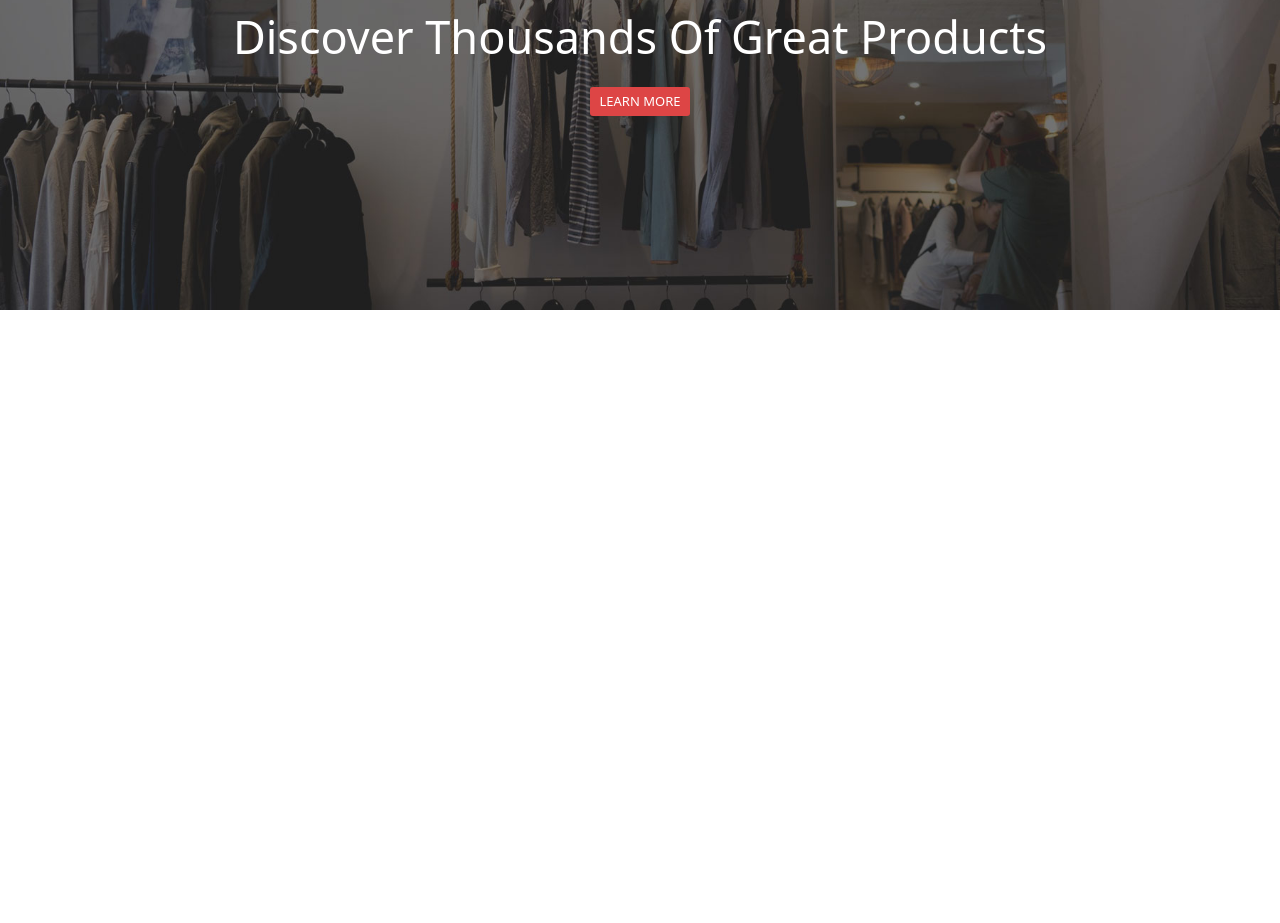
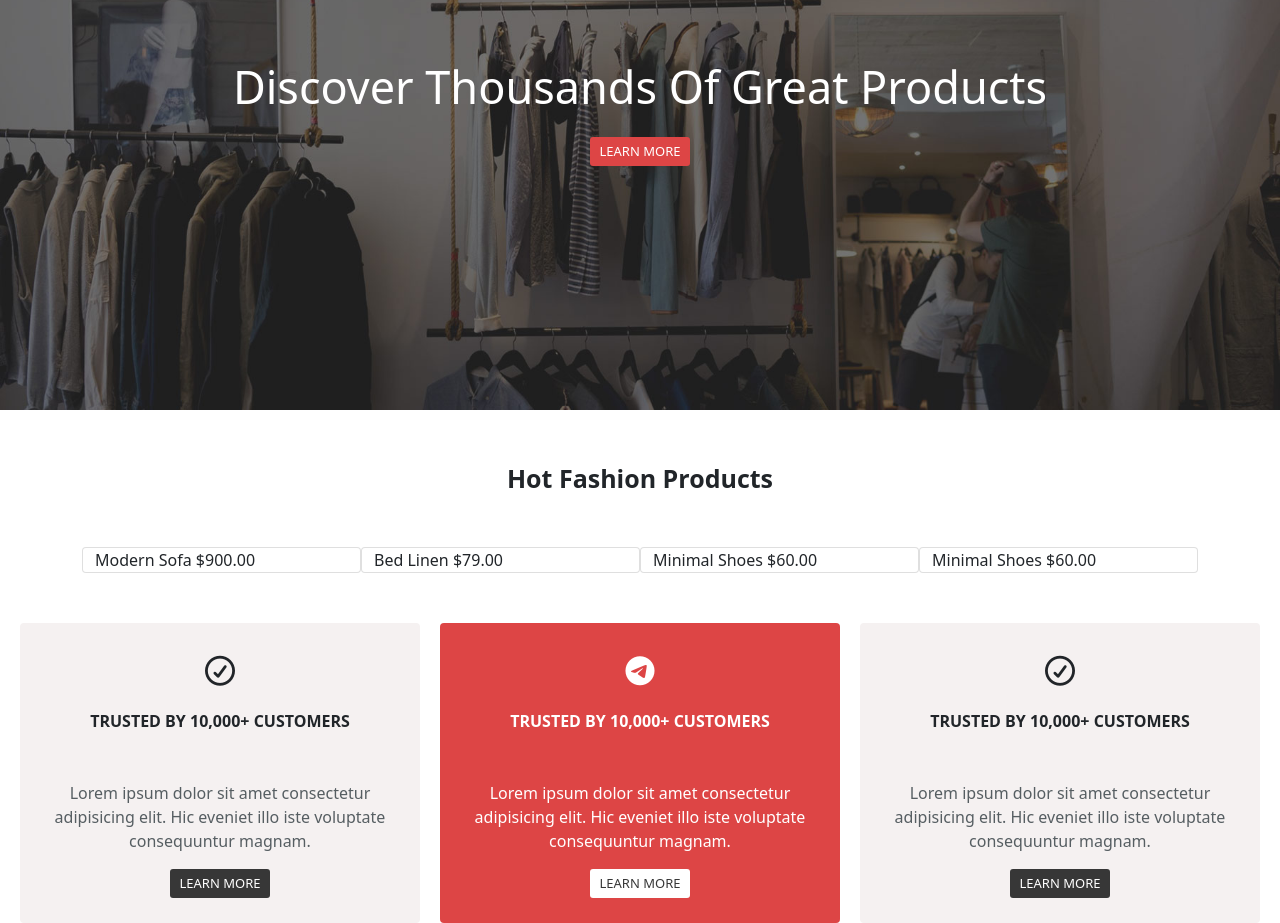
Before and after one commit to N-Georges/Projet-JS---Emporium, a website: page index.html in a window 1280 px wide. Shown: the part 2232-3155 px from the top of the page. Before the commit the page ends 2542 px from the top, so only its background shows below. Drawn offline with nearby package versions, Linux system fonts and the light colour scheme.

Commit message:
section lastSections finaliser

```diff
--- a/index.html
+++ b/index.html
@@ -60,7 +60,7 @@
         <section class="recentsProduct">
             <div class="container">
                 <div class="row">
-                    <span class="title">Recents Products</>
+                    <span class="title">Recents Products</span>
                 </div>
 <!-- row 1 -->
                 <div class="row">
@@ -150,8 +150,67 @@
             </div>
         </section>
 <!-- section 5 -->
-        <section>
-
+        <section class="fashionProduct">
+            <div class="container">
+                <div class="row">
+                    <span class="title">Hot Fashion Products</span>
+                </div>
+                <div class="row">
+                    <div class="cardMSofa card col-3">
+                        <div class="Sofa setup"></div>
+                        <div class="content">
+                            <span>Modern Sofa</span>
+                            <span>$900.00</span>
+                        </div>
+                    </div>
+                    <div class="cardBed card  col-3">
+                        <div class="bed setup"></div>
+                        <div class="content">
+                            <span>Bed Linen</span>
+                            <span>$79.00</span>
+                        </div>
+                    </div>
+                    <div class="cardShoes card col-3">
+                        <div class="shoes setup"></div>
+                        <div class="content">
+                            <span>Minimal Shoes</span>
+                            <span>$60.00</span>
+                        </div>
+                    </div>
+                    <div class="cardShoes card col-3">
+                        <div class="shoes setup"></div>
+                        <div class="content">
+                            <span>Minimal Shoes</span>
+                            <span>$60.00</span>
+                        </div>
+                    </div>
+                </div>
+            </div>
+        </section>
+<!-- section 6 -->
+        <section class="lastCard">
+            <div class="container-fluid">
+                <div class="row">
+                    <div class="card white col-4">
+                        <span class="icon mb-3"><i class="far fa-check-circle icon"></i></span>
+                        <span class="title  mb-5">TRUSTED BY 10,000+ CUSTOMERS</span>
+                        <p class="content mb-3">Lorem ipsum dolor sit amet consectetur adipisicing elit. Hic eveniet illo iste voluptate consequuntur magnam.</p>
+                        <button class="btnBlack">LEARN MORE</button>
+                    </div>
+                    <div class="card rougeBg col-4">
+                        <span class="icon mb-3"><i class="fab fa-telegram-plane icon"></i></span>
+                        <span class="title  mb-5">TRUSTED BY 10,000+ CUSTOMERS</span>
+                        <p class="content mb-3">Lorem ipsum dolor sit amet consectetur adipisicing elit. Hic eveniet illo iste voluptate consequuntur magnam.</p>
+                        <button class="btnWhite">LEARN MORE</button>
+                    </div>
+                    <div class="card white col-4">
+                        <span class="icon mb-3"><i class="far fa-check-circle icon"></i></span>
+                        <span class="title  mb-5">TRUSTED BY 10,000+ CUSTOMERS</span>
+                        <p class="content mb-3">Lorem ipsum dolor sit amet consectetur adipisicing elit. Hic eveniet illo iste voluptate consequuntur magnam.</p>
+                        <button class="btnBlack">LEARN MORE</button>
+                    </div>
+                </div>
+            </div>
         </section>
     </main>
     <script src="./public/js/main.js"></script>
--- a/src/scss/modules/_banner.scss
+++ b/src/scss/modules/_banner.scss
@@ -2,7 +2,7 @@
     display: flex;
     justify-content: center;
     align-items: center;
-    height: 500px;
+    height: 600px;
     background-image: url(../img/cta-bg.jpg);
     background-position: center;
     background-size: cover;
--- /dev/null
+++ b/src/scss/modules/_fashionProductSection.scss
@@ -0,0 +1,14 @@
+.fashionProduct{
+    .container{
+        .row{
+            margin: 50px 0px;
+            display: flex;
+            justify-content: center;
+            .title{
+                text-align: center;
+                font-size: 25px;
+                font-weight: 600;
+            }
+        }
+    }
+}
--- /dev/null
+++ b/src/scss/modules/_lastSection.scss
@@ -0,0 +1,53 @@
+.lastCard{
+    .container-fluid{
+        .row{
+            display: flex;
+            justify-content: space-evenly;
+            .card{
+                text-align: center;
+                border: none;
+                display: flex;
+                justify-content: center;
+                align-items: center;
+                align-content: center;
+                height: 300px;
+                width: 400px;
+                padding: 0 10px;
+                button{
+                    border: none;
+                    border-radius: 3px;
+                    padding: 5px 10px;
+                    color: #fff;
+                    font-size: 13px;
+                }
+                .btnBlack{
+                    background-color: #373737;
+                }
+                .btnWhite{
+                    background-color: #fff;
+                    color: #373737;
+                }
+                .icon{
+                    font-size: 30px;
+                }
+                .title{
+                    font-weight: 600;
+                }
+            }
+            .rougeBg{
+                background-color: $rougeGlobal;
+                color: #fff;
+            }
+            .white{
+                background-color: $gris3;
+                .content{
+                    color: $gris2;
+                }
+            }
+            .red{
+                background: red;
+
+            }
+        }
+    }
+}
--- a/src/scss/modules/_style.scss
+++ b/src/scss/modules/_style.scss
@@ -2,8 +2,10 @@
 @import "./_header";
 @import "./_firstSection";
 @import "./_twoSection";
-@import "./recentProductSection";
-@import "./banner";
+@import "./_recentProductSection";
+@import "./_banner";
+@import "./_fashionProductSection";
+@import "./_lastSection";
 
 body{
     margin: 0;
```
Also changed, not shown: public/css/app.css, 1 other file.
